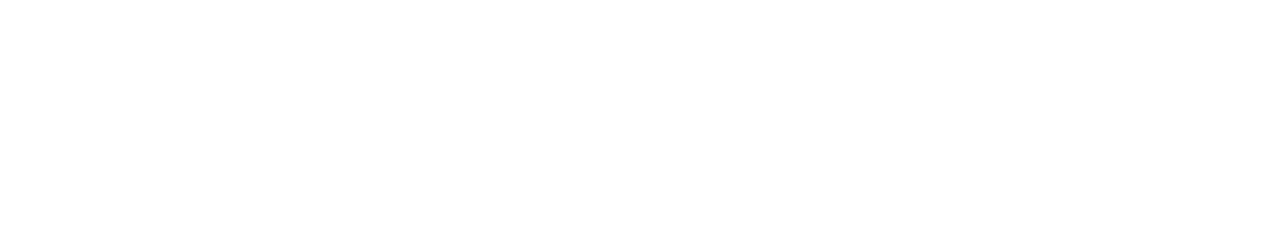
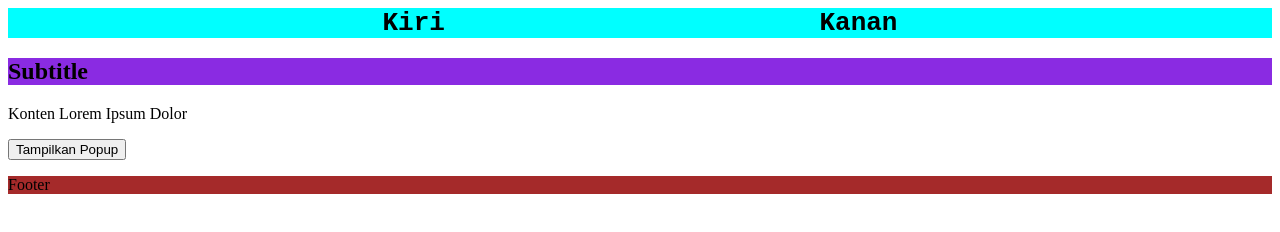
Before and after one commit to nitasudesk/recap-28-11-24, a plain HTML site: page index.html in a window 1280 px wide. Drawn offline with Linux system fonts and the light colour scheme.

Commit message:
update html & css style

```diff
--- /dev/null
+++ b/css/style.css
@@ -0,0 +1,3 @@
+footer {
+    background-color: brown;
+}
--- a/index.html
+++ b/index.html
@@ -4,8 +4,49 @@
     <meta charset="UTF-8">
     <meta name="viewport" content="width=device-width, initial-scale=1.0">
     <title>Document Nitasu</title>
+    <!-- CSS INTERNAL -->
+    <style>
+        h2 {
+            background-color: blueviolet;
+        }
+
+        h1{
+            margin: 0
+        }
+    </style>
+    <!-- CSS EXTERNAL -->
+    <link rel="stylesheet" href="css\style.css">
+
 </head>
 <body>
+    <!-- CSS INLINE -->
+    <header style="background-color: aqua;display: flex
+    ;
+        justify-content: space-evenly;font-family: monospace;">
+        <h1>Kiri</h1>
+        <h1>Kanan</h1>
+    </header>
+
+    <article>
+        <header>
+            <h2>Subtitle</h2>
+        </header>
+
+        <p>Konten Lorem Ipsum Dolor</p>
+
+        <button onclick="showPopup();">Tampilkan Popup</button>
+    </article>
+
+    <footer>
+        <p>Footer</p>
+    </footer>
+
+
+    <script>
+        function showPopup() {
+            alert('Popupnya Muncul');
+        }
+    </script>
 
 </body>
 </html>
```
